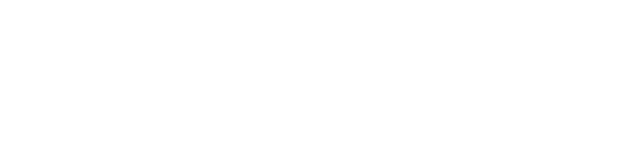
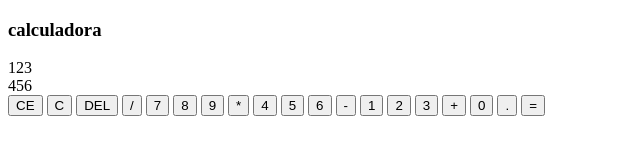
Before and after one commit to FelipeSHonorato/Calculator, a plain HTML site: page index.html in a window 1280 px wide. Shown: the whole page, without its empty margins (0-640 px from the left). Drawn offline with Linux system fonts and the light colour scheme.

Commit message:
feat: Introduce base layout

```diff
--- a/index.html
+++ b/index.html
@@ -5,6 +5,37 @@
     <meta http-equiv="X-UA-Compatible" content="IE=edge" />
     <meta name="viewport" content="width=device-width, initial-scale=1.0" />
     <title>JS Calculator</title>
+    <link rel="styles.css" href="css/styles.css" />
+    <script src="js/scripts.js" defer></script>
   </head>
-  <body></body>
+  <body>
+    <div id="calc">
+      <h3>calculadora</h3>
+      <div id="operations">
+        <div id="preivous-operation">123</div>
+        <div id="current-operation">456</div>
+      </div>
+      <div id="buttons-container">
+        <button>CE</button>
+        <button>C</button>
+        <button>DEL</button>
+        <button>/</button>
+        <button class="number">7</button>
+        <button class="number">8</button>
+        <button class="number">9</button>
+        <button>*</button>
+        <button class="number">4</button>
+        <button class="number">5</button>
+        <button class="number">6</button>
+        <button>-</button>
+        <button class="number">1</button>
+        <button class="number">2</button>
+        <button class="number">3</button>
+        <button>+</button>
+        <button class="number">0</button>
+        <button class="number">.</button>
+        <button id="equal-btn">=</button>
+      </div>
+    </div>
+  </body>
 </html>
```
